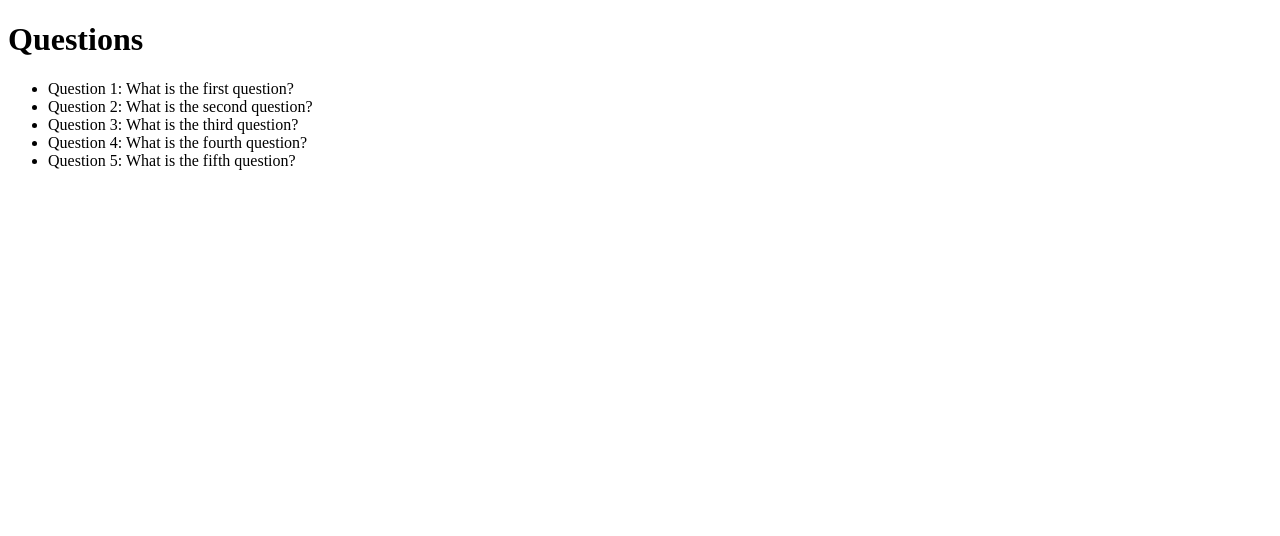
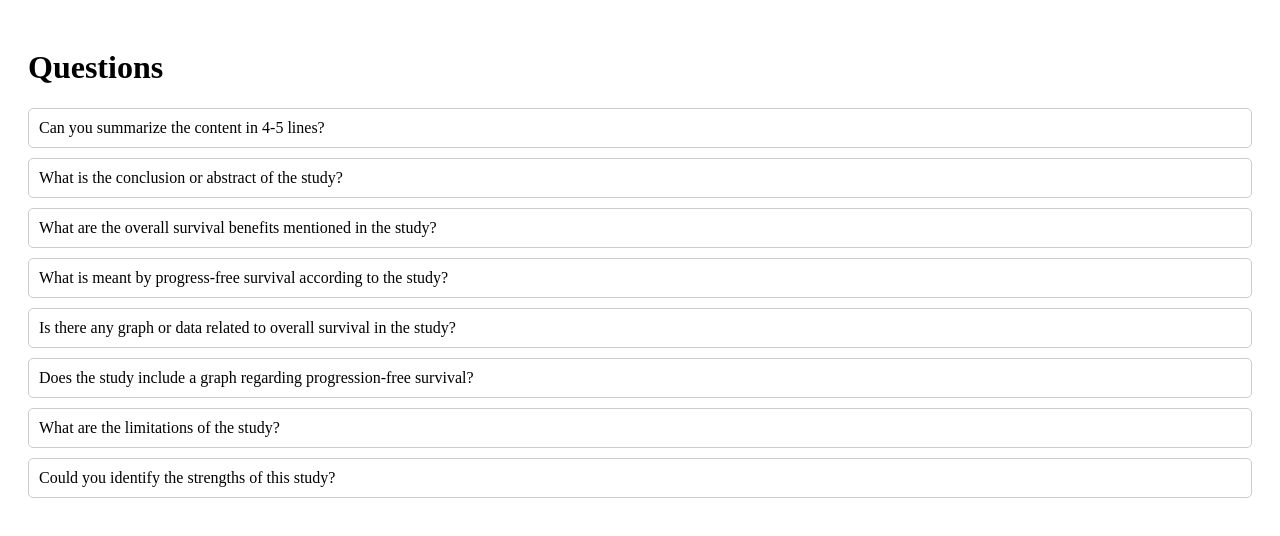
Before and after one commit to kunal60/frontend-client, a React (Create React App) app: page /questions in a window 1280 px wide. Shown: the top 536 px of the page. Built offline with nearby package versions, Linux system fonts and the light colour scheme.

Commit message:
adding questions answers

```diff
--- /dev/null
+++ b/src/pages/Loader.js
@@ -0,0 +1,12 @@
+// Loader.js
+import React from 'react';
+
+const Loader = () => {
+    return (
+        <div className="loader-container">
+            <div className="loader"></div>
+        </div>
+    );
+};
+
+export default Loader;
--- /dev/null
+++ b/src/pages/QuestionPage.css
@@ -0,0 +1,27 @@
+/* QuestionPage.css */
+.question-page {
+    padding: 20px;
+}
+
+.question-list {
+    list-style-type: none;
+    padding: 0;
+}
+
+.question-item {
+    cursor: pointer;
+    margin-bottom: 10px;
+    padding: 10px;
+    border: 1px solid #ccc;
+    border-radius: 5px;
+    transition: background-color 0.3s ease;
+}
+
+.question-item:hover {
+    background-color: #f0f0f0;
+}
+
+.answer {
+    margin-top: 5px;
+    font-style: italic;
+}
--- a/src/pages/QuestionPage.js
+++ b/src/pages/QuestionPage.js
@@ -1,22 +1,63 @@
 // QuestionPage.js
-import React from 'react';
+import React, { useState } from 'react';
+import './QuestionPage.css'; // Import CSS file for styling
+import Loader from './Loader'; // Import Loader component for displaying loading spinner
 
 const QuestionPage = () => {
-    // Define the questions and answers here
+    const [answers, setAnswers] = useState({});
+    const [isLoading, setIsLoading] = useState(false);
+    const [message, setMessage] = useState('');
+
+    // Function to handle click on a question
+    const handleClick = async (question) => {
+        setIsLoading(true);
+        setMessage(`Fetching answer for "${question}"...`);
+        try {
+            const response = await fetch('http://localhost:3001/answers', {
+                method: 'POST',
+                headers: {
+                    'Content-Type': 'application/json'
+                },
+                body: JSON.stringify({ question })
+            });
+            const data = await response.json();
+            // Update answers state with the retrieved answer
+            setAnswers(prevState => ({ ...prevState, [question]: data.answer }));
+            setMessage('');
+        } catch (error) {
+            console.error('Error fetching answer:', error);
+            setMessage('Error fetching answer. Please try again later.');
+        } finally {
+            setIsLoading(false);
+        }
+    };
+
+    // Define the questions here
     const questions = [
-        "Question 1: What is the first question?",
-        "Question 2: What is the second question?",
-        "Question 3: What is the third question?",
-        "Question 4: What is the fourth question?",
-        "Question 5: What is the fifth question?",
+        "Can you summarize the content in 4-5 lines?",
+        "What is the conclusion or abstract of the study?",
+        "What are the overall survival benefits mentioned in the study?",
+        "What is meant by progress-free survival according to the study?",
+        "Is there any graph or data related to overall survival in the study?",
+        "Does the study include a graph regarding progression-free survival?",
+        "What are the limitations of the study?",
+        "Could you identify the strengths of this study?"
     ];
 
     return (
-        <div>
+        <div className="question-page">
             <h1>Questions</h1>
-            <ul>
+            <p className="message">{message}</p>
+            <ul className="question-list">
                 {questions.map((question, index) => (
-                    <li key={index}>{question}</li>
+                    // Render each question as a clickable list item
+                    <li key={index} onClick={() => handleClick(question)} className="question-item">
+                        <span>{question}</span>
+                        {/* Display the loading spinner if isLoading is true */}
+                        {isLoading && <Loader />}
+                        {/* Display the answer if available */}
+                        {answers[question] && <div className="answer">Answer: {answers[question]}</div>}
+                    </li>
                 ))}
             </ul>
         </div>
```
